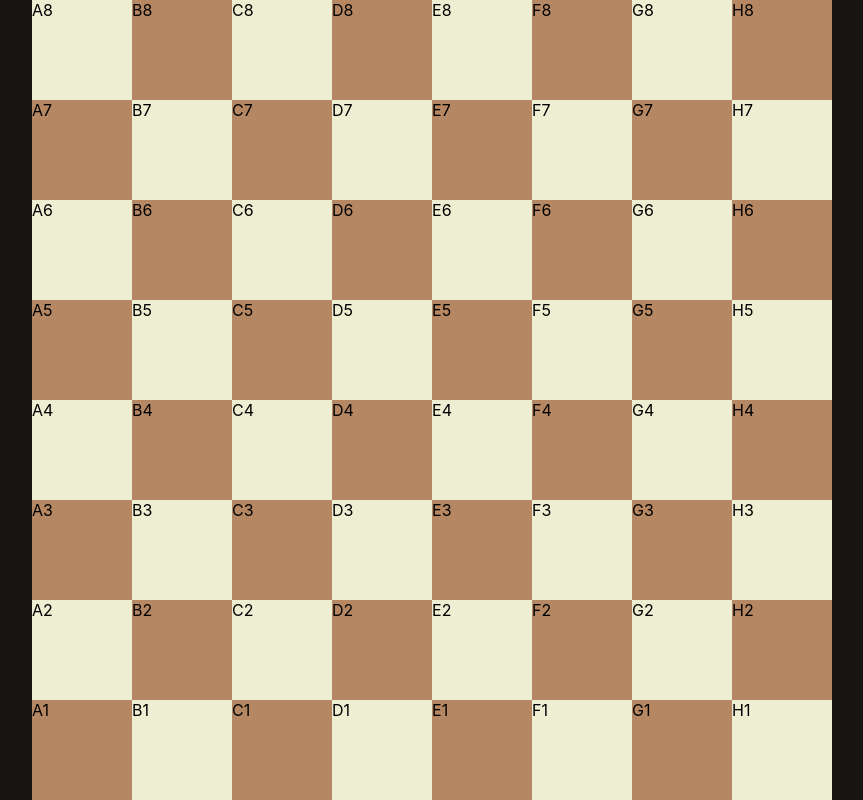
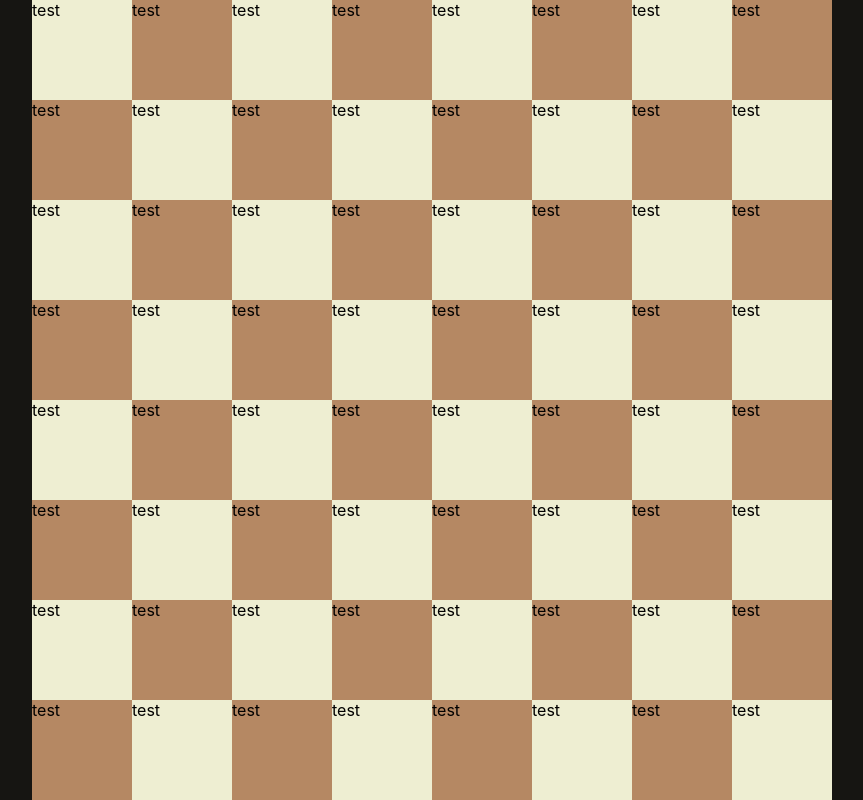
Before and after one commit to 1mpossible-code/chess, a React (Create React App) app in the folder chess/: page / in a window 1280 px wide. Shown: the whole page, without its empty margins (208-1071 px from the left). Built offline with nearby package versions, Linux system fonts and the light colour scheme.

Commit message:
Make board render from tile component.

```diff
--- a/chess/src/components/Board.css
+++ b/chess/src/components/Board.css
@@ -5,13 +5,3 @@
   display: flex;
   flex-wrap: wrap;
 }
-
-#board .tile {
-  width: 100px;
-  height: 100px;
-  background-color: #eeeed2;
-}
-
-#board .tile-black {
-  background-color: #b58863;
-}
--- a/chess/src/components/Board.tsx
+++ b/chess/src/components/Board.tsx
@@ -1,4 +1,5 @@
 import React from 'react';
+import Tile from "./Tile";
 import './Board.css';
 
 const horizontalAxis = ["A", "B", "C", "D", "E", "F", "G", "H"]
@@ -9,12 +10,9 @@ export default function Board() {
 
   for (let i = 7; i >= 0; i--) {
     for (let j = 0; j < verticalAxis.length; j++) {
-      if ((i + j) % 2 === 0) {
-        board.push(<div className="tile tile-black">{horizontalAxis[j]}{verticalAxis[i]}</div>);
-      }
-      else {
-        board.push(<div className="tile">{horizontalAxis[j]}{verticalAxis[i]}</div>);
-      }
+      const number = j + i;
+
+      board.push(<Tile number={number}></Tile>)
     }
   }
   return <div id="board">{board}</div>
--- a/chess/src/components/Tile.css
+++ b/chess/src/components/Tile.css
@@ -0,0 +1,9 @@
+.tile {
+  width: 100px;
+  height: 100px;
+  background-color: #eeeed2;
+}
+
+.tile-black {
+  background-color: #b58863;
+}
--- a/chess/src/components/Tile.tsx
+++ b/chess/src/components/Tile.tsx
@@ -0,0 +1,13 @@
+import './Tile.css';
+
+interface Props {
+  number: number
+}
+
+export default function Tile({number}: Props) {
+  if (number % 2 == 0) {
+    return <div className="tile tile-black">test</div>
+  } else {
+    return <div className="tile">test</div>
+  }
+}
```
